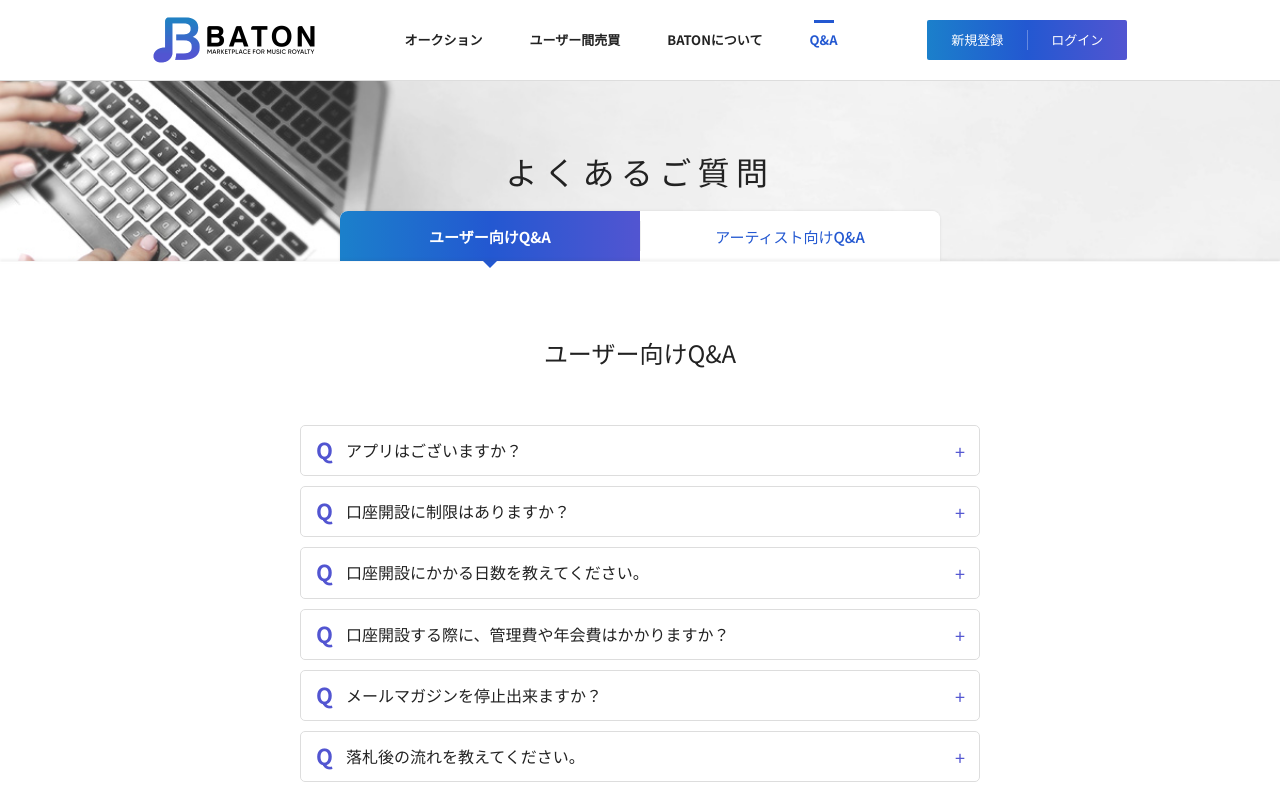
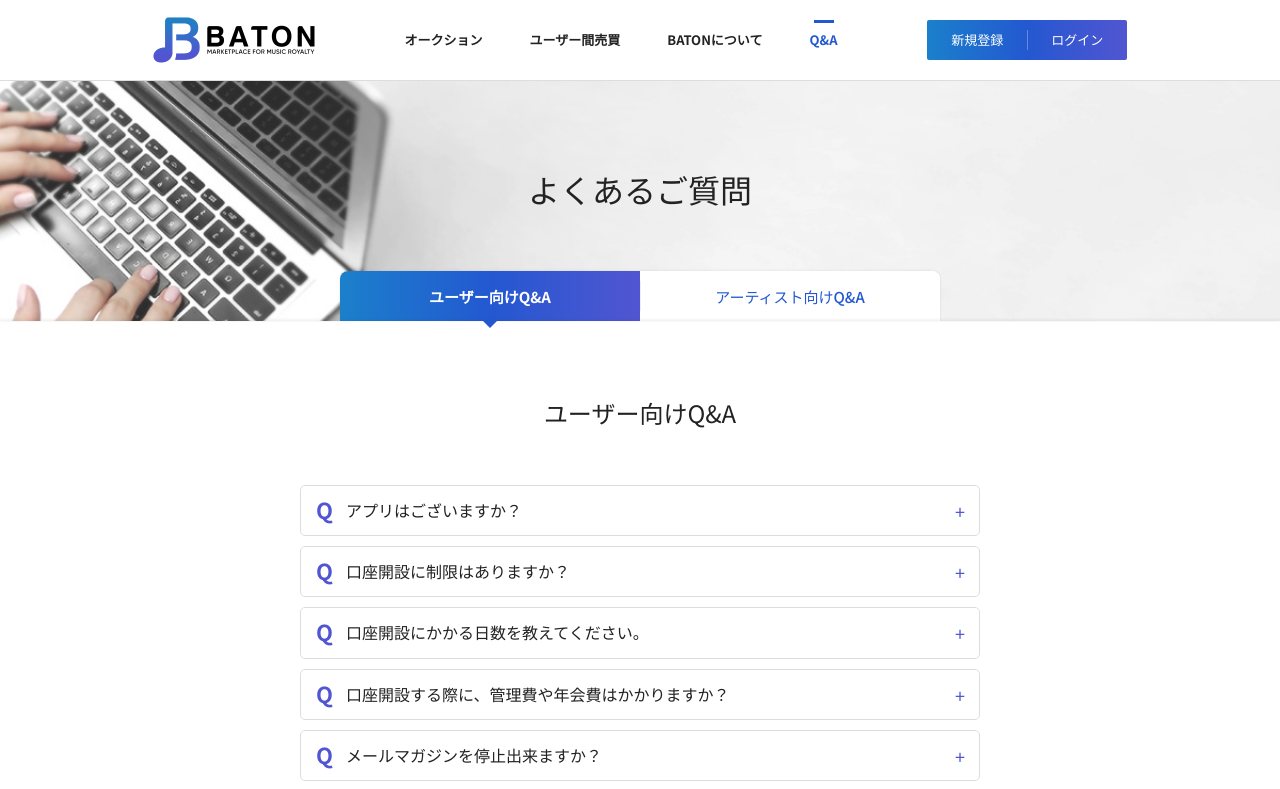
Before and after one commit to hexabase/sample-vue-auction, a Vue app: page /faq in a window 1280 px wide. Shown: the top 789 px of the page. Built offline with nearby package versions, Linux system fonts and the light colour scheme; what vue-azure-blob-upload would draw is missing.

Commit message:
微調整

```diff
--- a/src/assets/scss/styles/faq.scss
+++ b/src/assets/scss/styles/faq.scss
@@ -6,7 +6,7 @@
 #page_faq {
     .pageHeader {
         &_title {
-            letter-spacing: 0.2em;
+            margin-bottom: 25px;
         }
 
         &_img {
@@ -16,7 +16,7 @@
         }
 
         .content {
-            height: 180px;
+            height: 240px;
         }
     }
 
```
